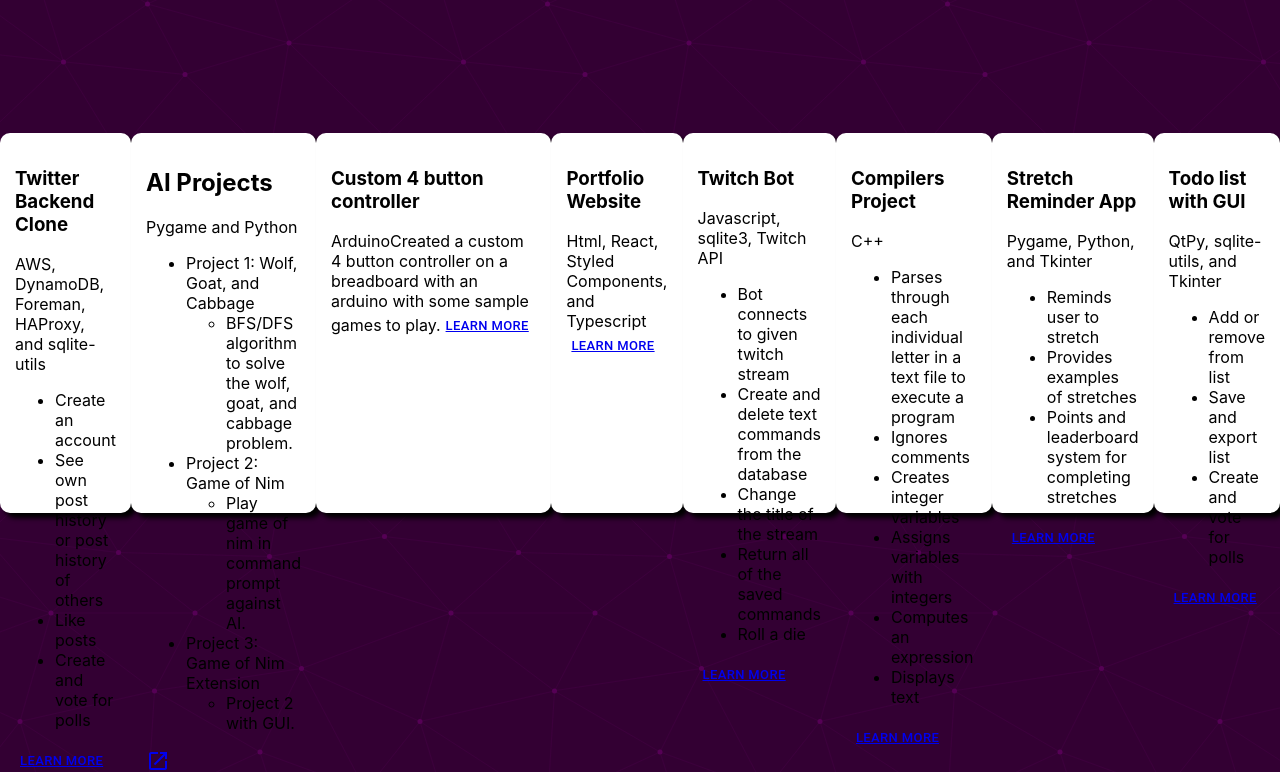
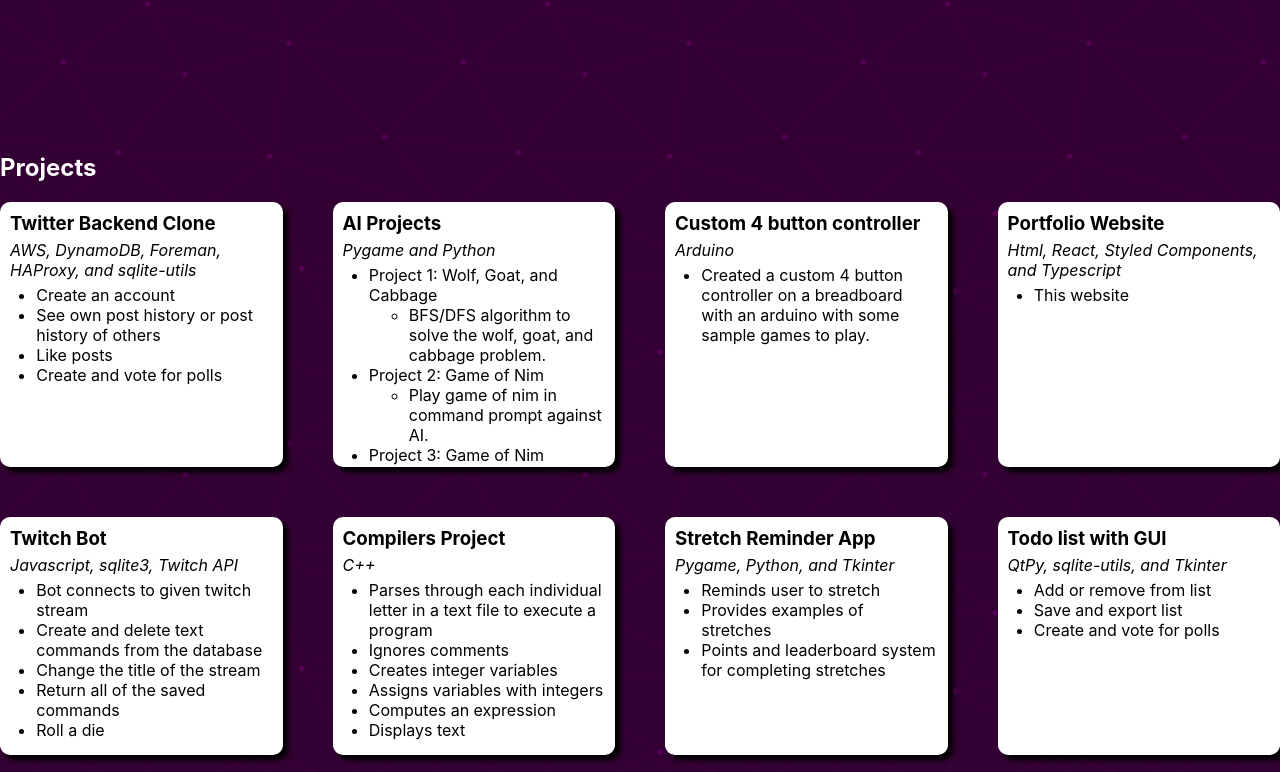
Before and after one commit to austin-sohn/austinsohn, a React (Create React App) app: page / in a window 1280 px wide. Shown: the part 778-1550 px from the top of the page. Built offline with nearby package versions, Linux system fonts and the light colour scheme.

Commit message:
changed format of project section

```diff
--- a/src/components/project-cards/ai-card.tsx
+++ b/src/components/project-cards/ai-card.tsx
@@ -1,13 +1,16 @@
 import React from "react";
-import OpenInNewIcon from "@mui/icons-material/OpenInNew";
-import CardStyle from "../../styles/cards.style";
+import { CardStyle, ULStyle, H3Style } from "../../styles/cards.style";
 class AICard extends React.Component<{}> {
   render() {
     return (
-      <CardStyle>
-        <h2>AI Projects</h2>
-        <span>Pygame and Python</span>
-        <ul>
+      <CardStyle
+        href="https://github.com/austin-sohn/AI-Projects"
+        target="_blank"
+        rel="noreferrer"
+      >
+        <H3Style>AI Projects</H3Style>
+        <em>Pygame and Python</em>
+        <ULStyle>
           <li>
             Project 1: Wolf, Goat, and Cabbage
             <ul>
@@ -29,15 +32,7 @@
               <li>Project 2 with GUI.</li>
             </ul>
           </li>
-        </ul>
-
-        <a
-          href="https://github.com/austin-sohn/Computer-System-Architecture-Project"
-          target="_blank"
-          rel="noreferrer"
-        >
-          <OpenInNewIcon />
-        </a>
+        </ULStyle>
       </CardStyle>
     );
   }
--- a/src/components/project-cards/compiler-card.tsx
+++ b/src/components/project-cards/compiler-card.tsx
@@ -1,15 +1,18 @@
 // https://github.com/austin-sohn/Compilers-and-Languages-project
 import React from "react";
-import Button from "@mui/material/Button";
-import CardStyle from "../../styles/cards.style";
+import { CardStyle, ULStyle, H3Style } from "../../styles/cards.style";
 class CompilerCard extends React.Component<{}> {
   render() {
     return (
-      <CardStyle>
-        <h3>Compilers Project</h3>
-        <span>C++</span>
+      <CardStyle
+        href="https://github.com/austin-sohn/Compilers-and-Languages-project"
+        target="_blank"
+        rel="noreferrer"
+      >
+        <H3Style>Compilers Project</H3Style>
+        <em>C++</em>
 
-        <ul>
+        <ULStyle>
           <li>
             Parses through each individual letter in a text file to execute a
             program
@@ -19,16 +22,7 @@
           <li>Assigns variables with integers</li>
           <li>Computes an expression</li>
           <li>Displays text</li>
-        </ul>
-        <Button size="small">
-          <a
-            href="https://github.com/austin-sohn/Computer-System-Architecture-Project"
-            target="_blank"
-            rel="noreferrer"
-          >
-            Learn More
-          </a>
-        </Button>
+        </ULStyle>
       </CardStyle>
     );
   }
--- a/src/components/project-cards/controller-card.tsx
+++ b/src/components/project-cards/controller-card.tsx
@@ -1,28 +1,22 @@
 import React from "react";
-import CardActions from "@mui/material/CardActions";
-import CardContent from "@mui/material/CardContent";
-import Button from "@mui/material/Button";
-import Typography from "@mui/material/Typography";
-import CardStyle from "../../styles/cards.style";
+import { CardStyle, ULStyle, H3Style } from "../../styles/cards.style";
 class ControllerCard extends React.Component<{}> {
   render() {
     return (
-      <CardStyle>
-        <h3>Custom 4 button controller</h3>
-        <span>Arduino</span>
-        <span>
-          Created a custom 4 button controller on a breadboard with an arduino
-          with some sample games to play.
-        </span>
-        <Button size="small">
-          <a
-            href="https://github.com/austin-sohn/Computer-System-Architecture-Project"
-            target="_blank"
-            rel="noreferrer"
-          >
-            Learn More
-          </a>
-        </Button>
+      <CardStyle
+        href="https://github.com/austin-sohn/Computer-System-Architecture-Project"
+        target="_blank"
+        rel="noreferrer"
+      >
+        <H3Style>Custom 4 button controller</H3Style>
+        <em>Arduino</em>
+        <br />
+        <ULStyle>
+          <li>
+            Created a custom 4 button controller on a breadboard with an arduino
+            with some sample games to play.
+          </li>
+        </ULStyle>
       </CardStyle>
     );
   }
--- a/src/components/project-cards/portfolio-card.tsx
+++ b/src/components/project-cards/portfolio-card.tsx
@@ -1,24 +1,18 @@
 import React from "react";
-import CardActions from "@mui/material/CardActions";
-import CardContent from "@mui/material/CardContent";
-import Button from "@mui/material/Button";
-import Typography from "@mui/material/Typography";
-import CardStyle from "../../styles/cards.style";
+import { CardStyle, ULStyle, H3Style } from "../../styles/cards.style";
 class PortfolioCard extends React.Component<{}> {
   render() {
     return (
-      <CardStyle>
-        <h3>Portfolio Website</h3>
-        <span>Html, React, Styled Components, and Typescript</span>
-        <Button size="small">
-          <a
-            href="https://github.com/austin-sohn/austinsohn"
-            target="_blank"
-            rel="noreferrer"
-          >
-            Learn More
-          </a>
-        </Button>
+      <CardStyle
+        href="https://github.com/austin-sohn/austinsohn"
+        target="_blank"
+        rel="noreferrer"
+      >
+        <H3Style>Portfolio Website</H3Style>
+        <em>Html, React, Styled Components, and Typescript</em>
+        <ULStyle>
+          <li>This website</li>
+        </ULStyle>
       </CardStyle>
     );
   }
--- a/src/components/project-cards/reminder-card.tsx
+++ b/src/components/project-cards/reminder-card.tsx
@@ -1,26 +1,20 @@
 import React from "react";
-import Button from "@mui/material/Button";
-import CardStyle from "../../styles/cards.style";
+import { CardStyle, ULStyle, H3Style } from "../../styles/cards.style";
 class ReminderCard extends React.Component<{}> {
   render() {
     return (
-      <CardStyle>
-        <h3>Stretch Reminder App</h3>
-        <span>Pygame, Python, and Tkinter</span>
-        <ul>
+      <CardStyle
+        href="https://github.com/ErnestoHkirk/362-Stretch-Reminder-App"
+        target="_blank"
+        rel="noreferrer"
+      >
+        <H3Style>Stretch Reminder App</H3Style>
+        <em>Pygame, Python, and Tkinter</em>
+        <ULStyle>
           <li>Reminds user to stretch</li>
           <li>Provides examples of stretches</li>
           <li>Points and leaderboard system for completing stretches</li>
-        </ul>
-        <Button size="small">
-          <a
-            href="https://github.com/ErnestoHkirk/362-Stretch-Reminder-App"
-            target="_blank"
-            rel="noreferrer"
-          >
-            Learn More
-          </a>
-        </Button>
+        </ULStyle>
       </CardStyle>
     );
   }
--- a/src/components/project-cards/todo-card.tsx
+++ b/src/components/project-cards/todo-card.tsx
@@ -1,27 +1,20 @@
 import React from "react";
-import Button from "@mui/material/Button";
-import CardStyle from "../../styles/cards.style";
-
+import { CardStyle, ULStyle, H3Style } from "../../styles/cards.style";
 class TodoCard extends React.Component<{}> {
   render() {
     return (
-      <CardStyle>
-        <h3>Todo list with GUI</h3>
-        <span>QtPy, sqlite-utils, and Tkinter</span>
-        <ul>
+      <CardStyle
+        href="https://github.com/austin-sohn/254-group13"
+        target="_blank"
+        rel="noreferrer"
+      >
+        <H3Style>Todo list with GUI</H3Style>
+        <em>QtPy, sqlite-utils, and Tkinter</em>
+        <ULStyle>
           <li>Add or remove from list</li>
           <li>Save and export list</li>
           <li>Create and vote for polls</li>
-        </ul>
-        <Button size="small">
-          <a
-            href="https://github.com/austin-sohn/254-group13"
-            target="_blank"
-            rel="noreferrer"
-          >
-            Learn More
-          </a>
-        </Button>
+        </ULStyle>
       </CardStyle>
     );
   }
--- a/src/components/project-cards/twitchbot-card.tsx
+++ b/src/components/project-cards/twitchbot-card.tsx
@@ -1,28 +1,22 @@
 import React from "react";
-import Button from "@mui/material/Button";
-import CardStyle from "../../styles/cards.style";
+import { CardStyle, ULStyle, H3Style } from "../../styles/cards.style";
 class TwitchBotCard extends React.Component<{}> {
   render() {
     return (
-      <CardStyle>
-        <h3>Twitch Bot</h3>
-        <span>Javascript, sqlite3, Twitch API</span>
-        <ul>
+      <CardStyle
+        href="https://github.com/austin-sohn/twitch-bot"
+        target="_blank"
+        rel="noreferrer"
+      >
+        <H3Style>Twitch Bot</H3Style>
+        <em>Javascript, sqlite3, Twitch API</em>
+        <ULStyle>
           <li>Bot connects to given twitch stream</li>
           <li>Create and delete text commands from the database</li>
           <li>Change the title of the stream</li>
           <li>Return all of the saved commands</li>
           <li>Roll a die</li>
-        </ul>
-        <Button size="small">
-          <a
-            href="https://github.com/austin-sohn/twitch-bot"
-            target="_blank"
-            rel="noreferrer"
-          >
-            Learn More
-          </a>
-        </Button>
+        </ULStyle>
       </CardStyle>
     );
   }
--- a/src/components/project-cards/twitter-card.tsx
+++ b/src/components/project-cards/twitter-card.tsx
@@ -1,27 +1,21 @@
 import React from "react";
-import Button from "@mui/material/Button";
-import CardStyle from "../../styles/cards.style";
+import { CardStyle, ULStyle, H3Style } from "../../styles/cards.style";
 class TwitterCard extends React.Component<{}> {
   render() {
     return (
-      <CardStyle>
-        <h3>Twitter Backend Clone</h3>
-        <span>AWS, DynamoDB, Foreman, HAProxy, and sqlite-utils</span>
-        <ul>
+      <CardStyle
+        href="https://github.com/austin-sohn/Twitter-Backend-Clone"
+        target="_blank"
+        rel="noreferrer"
+      >
+        <H3Style>Twitter Backend Clone</H3Style>
+        <em>AWS, DynamoDB, Foreman, HAProxy, and sqlite-utils</em>
+        <ULStyle>
           <li>Create an account</li>
           <li>See own post history or post history of others</li>
           <li>Like posts</li>
           <li>Create and vote for polls</li>
-        </ul>
-        <Button size="small">
-          <a
-            href="https://github.com/austin-sohn/Twitter-Backend-Clone"
-            target="_blank"
-            rel="noreferrer"
-          >
-            Learn More
-          </a>
-        </Button>
+        </ULStyle>
       </CardStyle>
     );
   }
--- a/src/components/projects.tsx
+++ b/src/components/projects.tsx
@@ -1,5 +1,5 @@
 import React from "react";
-import ProjectStyle from "../styles/project.style";
+import { ProjectStyle, CardContainer } from "../styles/project.style";
 import TwitterCard from "./project-cards/twitter-card";
 import TodoCard from "./project-cards/todo-card";
 import ControllerCard from "./project-cards/controller-card";
@@ -13,6 +13,8 @@
   render() {
     return (
       <ProjectStyle id="Projects">
+        <h2>Projects</h2>
+        <CardContainer>
           <TwitterCard />
           <AICard />
           <ControllerCard />
@@ -21,6 +23,7 @@
           <CompilerCard />
           <ReminderCard />
           <TodoCard />
+        </CardContainer>
       </ProjectStyle>
     );
   }
--- a/src/resources/theme.tsx
+++ b/src/resources/theme.tsx
@@ -22,6 +22,7 @@
       main: "#FFFFFF",
     },
   },
+
   typography: {
     button: {
       textTransform: "none",
--- a/src/styles/cards.style.ts
+++ b/src/styles/cards.style.ts
@@ -1,15 +1,31 @@
 import styled from "styled-components";
 
-const CardStyle = styled.div`
+const CardStyle = styled.a`
   background-color: white;
   color: black;
-  height: 350px;
+  max-height: 250px;
   width: auto;
-  max-width: 100%;
+  max-width: 300px;
   border-radius: 10px;
   box-shadow: 5px 5px 5px black;
-  padding: 15px;
-  word-wrap: break-word;
+  padding: 10px;
+  overflow-y: auto;
+  padding-top: 5px;
+
+  text-decoration: none;
+  &::-webkit-scrollbar {
+    width: 0;
+  }
+`;
+const ULStyle = styled.ul`
+  padding-left: 10%;
+  margin-top: 5px;
+  margin-bottom: 5px;
 `;
 
-export default CardStyle;
+const H3Style = styled.h3`
+  margin-top: 5px;
+  margin-bottom: 5px;
+`;
+
+export { CardStyle, ULStyle, H3Style };
--- a/src/styles/project.style.ts
+++ b/src/styles/project.style.ts
@@ -1,12 +1,17 @@
 import styled from "styled-components";
 
 const ProjectStyle = styled.div`
-  position: relative;
   margin-top: 55.5px;
-  width: 100%;
-  height: 100svh;
+
   display: flex;
-  flex-direction: row;
+  flex-direction: column;
+  justify-content: center;
+`;
+const CardContainer = styled.div`
+  display: grid;
+  grid-template-columns: auto auto auto auto;
+  grid-column-gap: 50px;
+  grid-row-gap: 50px;
 `;
 
-export default ProjectStyle;
+export { ProjectStyle, CardContainer };
```
Lines whose indentation alone changed are shown as unchanged.
